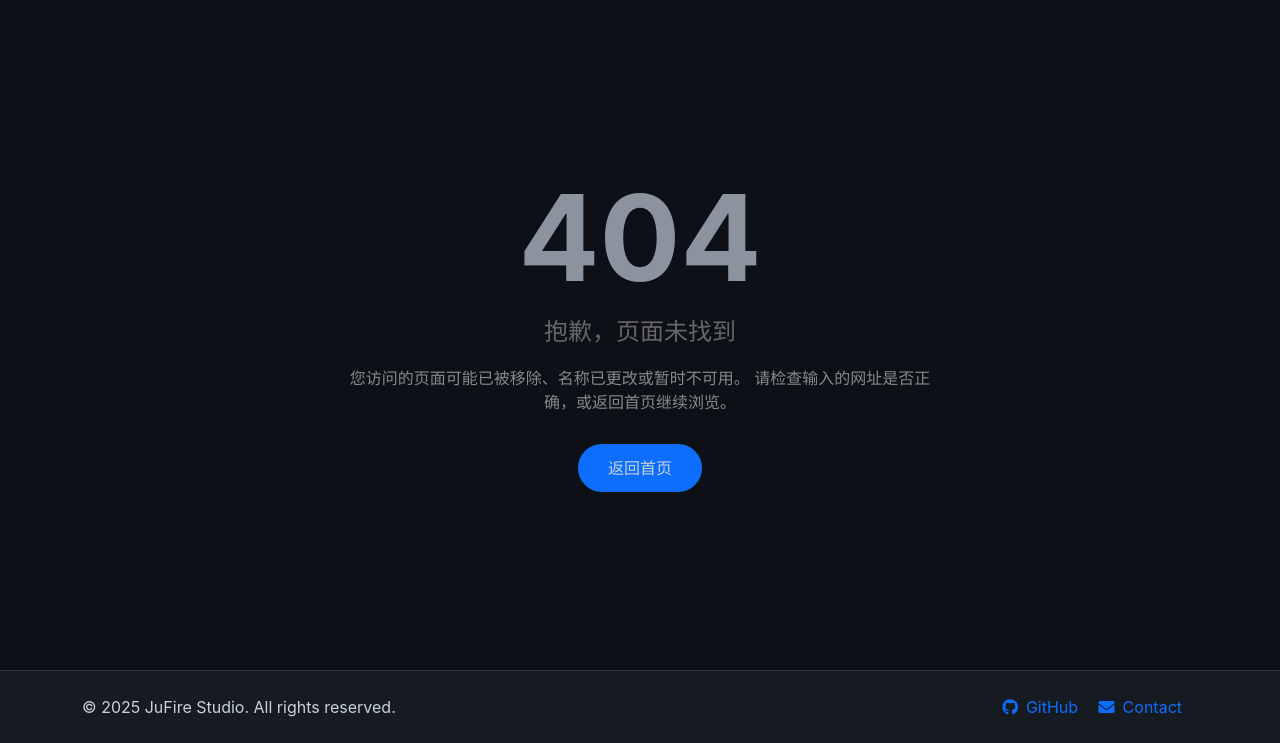
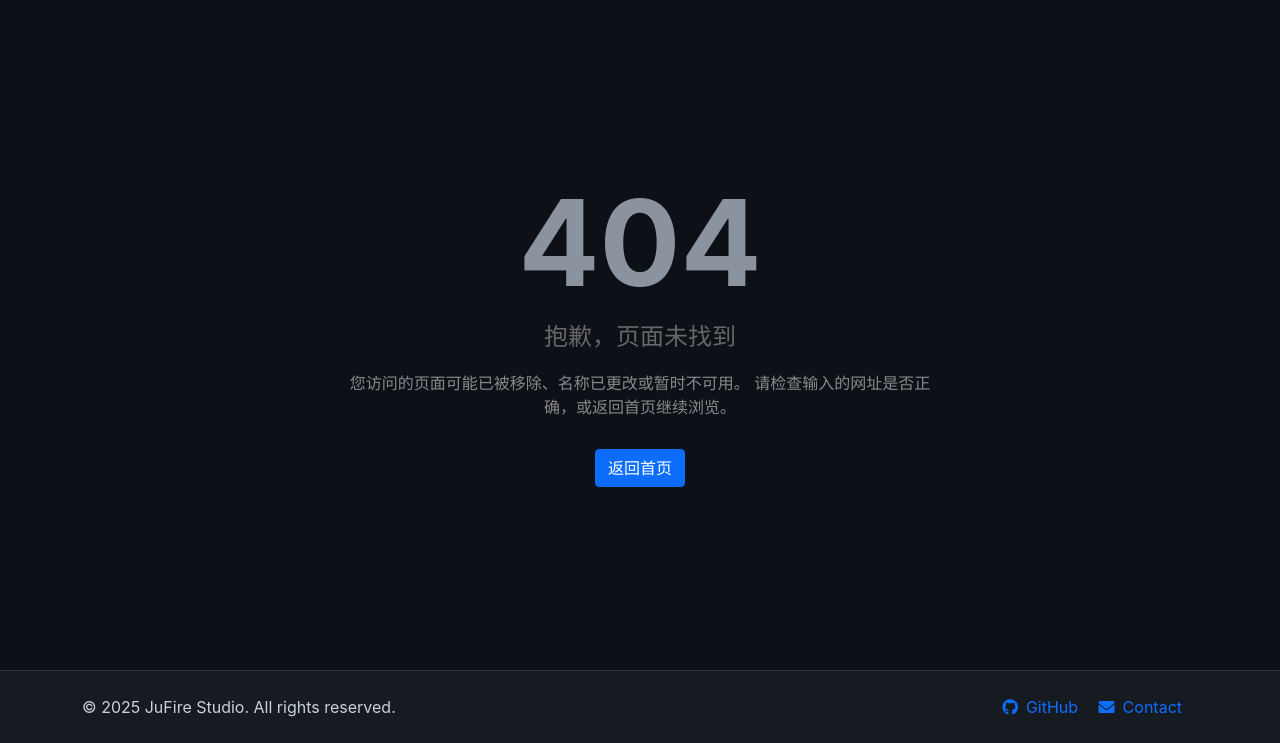
Before and after one commit to Churk-Ben/JuFireX, a Flask app: template templates/errors/404.html in a window 1280 px wide. Shown: the part 57-800 px from the top of the page. Run offline with Flask 3, Linux system fonts and the light colour scheme; the template is opened without the code that fills it, so the values that code supplies are empty; some libraries are stand-ins or nearby versions.

Commit message:
refactor(templates): 更新404页面按钮样式并整理工具脚本
将404页面的返回首页按钮样式从back-button改为btn btn-primary
将file_protocol_converter.py和format_templates.py移动到tools目录下

```diff
--- a/templates/errors/404.html
+++ b/templates/errors/404.html
@@ -13,6 +13,6 @@
     <h1 class="error-code">404</h1>
     <h2 class="error-message">抱歉，页面未找到</h2>
     <p class="error-description">您访问的页面可能已被移除、名称已更改或暂时不可用。 请检查输入的网址是否正确，或返回首页继续浏览。</p>
-    <a href="/" class="back-button">返回首页</a>
+    <a href="/" class="btn btn-primary">返回首页</a>
   </div>
 {% endblock %}
```
Also changed, not shown: tools/file_protocol_converter.py (renamed from file_protocol_converter.py), tools/format_templates.py (renamed from format_templates.py).
